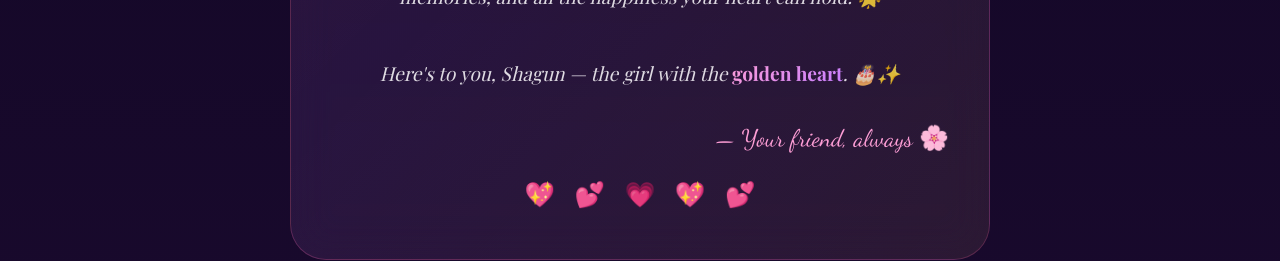
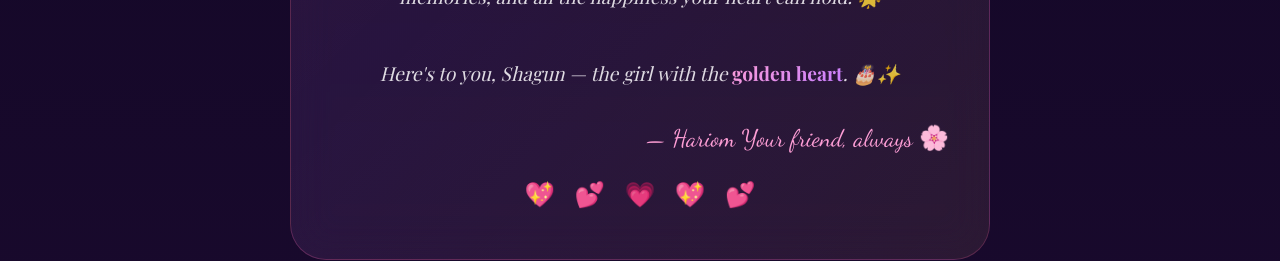
Before and after one commit to radhethakur-07/shagun-s-birthday, a React (Vite) app: page / in a window 1280 px wide. Shown: the part 2540-2801 px from the top of the page. Built offline with nearby package versions, Linux system fonts and the light colour scheme; a web font is replaced by a local one.

Commit message:
Update SpecialMessage.jsx

```diff
--- a/src/components/SpecialMessage.jsx
+++ b/src/components/SpecialMessage.jsx
@@ -41,7 +41,7 @@ export default function SpecialMessage() {
         </p>
 
         <div className="message-signature">
-          — Your friend, always 🌸
+          — Hariom Your friend, always 🌸
         </div>
 
         <div className="message-hearts">
```
